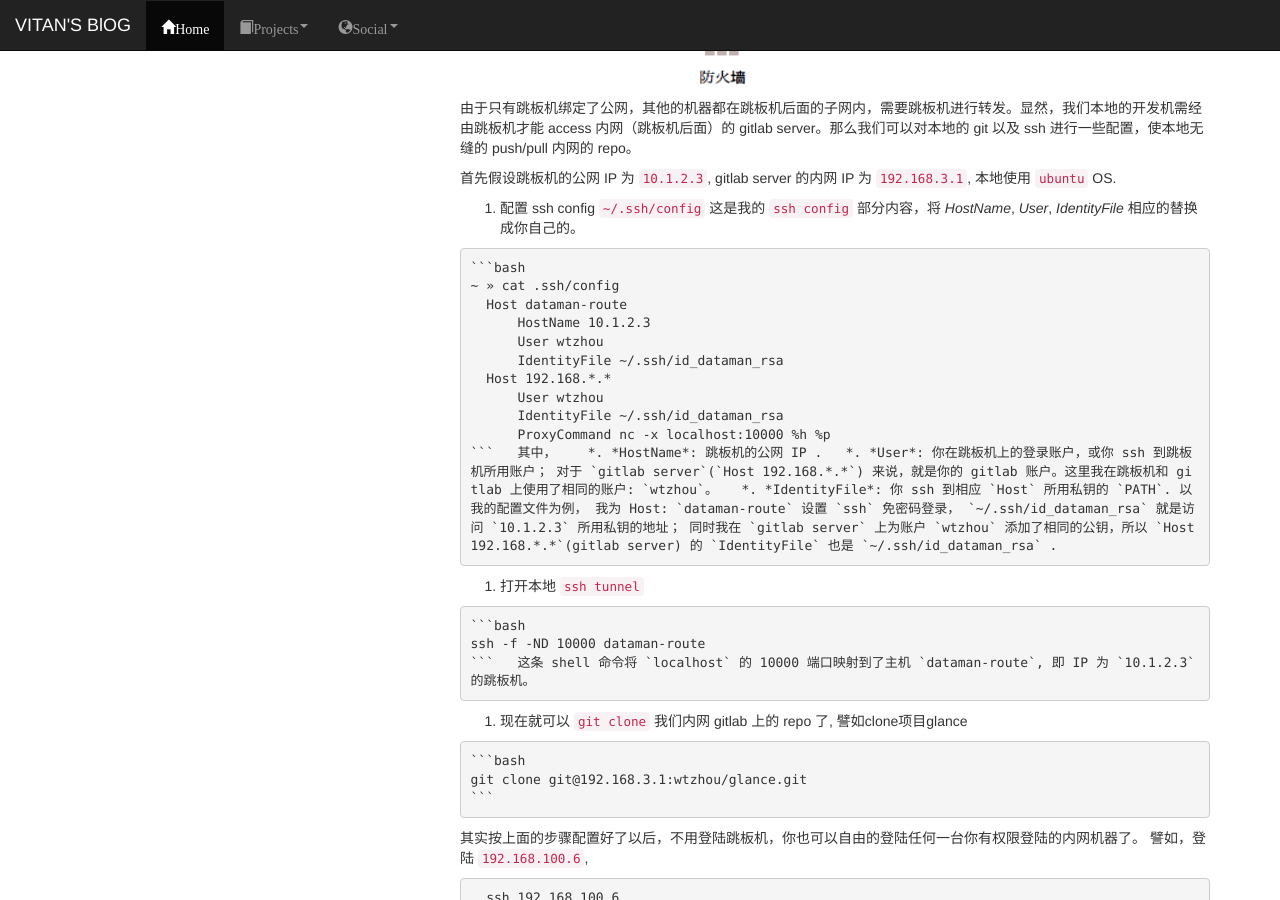
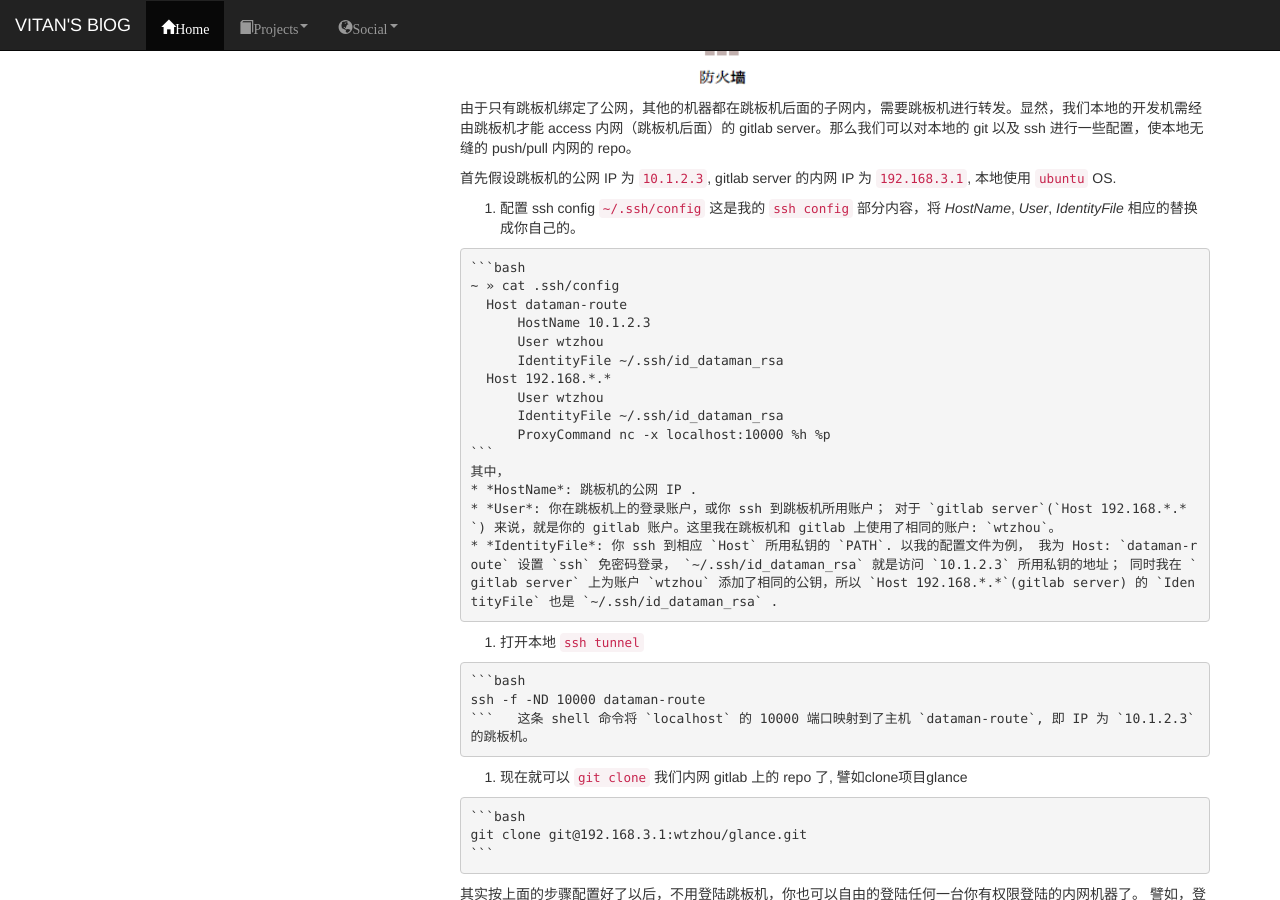
Before and after one commit to vitan/vitan.github.io, a Jekyll site: the page built from _posts/2015-08-02-how-to-git-push-intranet.md, in a window 1280 px wide and 900 px high, scrolled down 371 px. Built offline with Jekyll 4.4.1, drawn with Linux system fonts in a browser that asks for light colours; Markdown is read by kramdown in place of the engine named in the settings; comment, search, counter and statistics services are not loaded.

````diff
--- a/_posts/2015-08-02-how-to-git-push-intranet.md
+++ b/_posts/2015-08-02-how-to-git-push-intranet.md
@@ -27,10 +27,10 @@ categories: git ssh
           IdentityFile ~/.ssh/id_dataman_rsa
           ProxyCommand nc -x localhost:10000 %h %p
     ```
-  其中，
-  *. *HostName*: 跳板机的公网 IP .
-  *. *User*: 你在跳板机上的登录账户，或你 ssh 到跳板机所用账户； 对于 `gitlab server`(`Host 192.168.*.*`) 来说，就是你的 gitlab 账户。这里我在跳板机和 gitlab 上使用了相同的账户: `wtzhou`。
-  *. *IdentityFile*: 你 ssh 到相应 `Host` 所用私钥的 `PATH`. 以我的配置文件为例， 我为 Host: `dataman-route` 设置 `ssh` 免密码登录， `~/.ssh/id_dataman_rsa` 就是访问 `10.1.2.3` 所用私钥的地址； 同时我在 `gitlab server` 上为账户 `wtzhou` 添加了相同的公钥，所以 `Host 192.168.*.*`(gitlab server) 的 `IdentityFile` 也是 `~/.ssh/id_dataman_rsa` .
+    其中，
+    * *HostName*: 跳板机的公网 IP .
+    * *User*: 你在跳板机上的登录账户，或你 ssh 到跳板机所用账户； 对于 `gitlab server`(`Host 192.168.*.*`) 来说，就是你的 gitlab 账户。这里我在跳板机和 gitlab 上使用了相同的账户: `wtzhou`。
+    * *IdentityFile*: 你 ssh 到相应 `Host` 所用私钥的 `PATH`. 以我的配置文件为例， 我为 Host: `dataman-route` 设置 `ssh` 免密码登录， `~/.ssh/id_dataman_rsa` 就是访问 `10.1.2.3` 所用私钥的地址； 同时我在 `gitlab server` 上为账户 `wtzhou` 添加了相同的公钥，所以 `Host 192.168.*.*`(gitlab server) 的 `IdentityFile` 也是 `~/.ssh/id_dataman_rsa` .
 
   2. 打开本地 `ssh tunnel`
 
````
